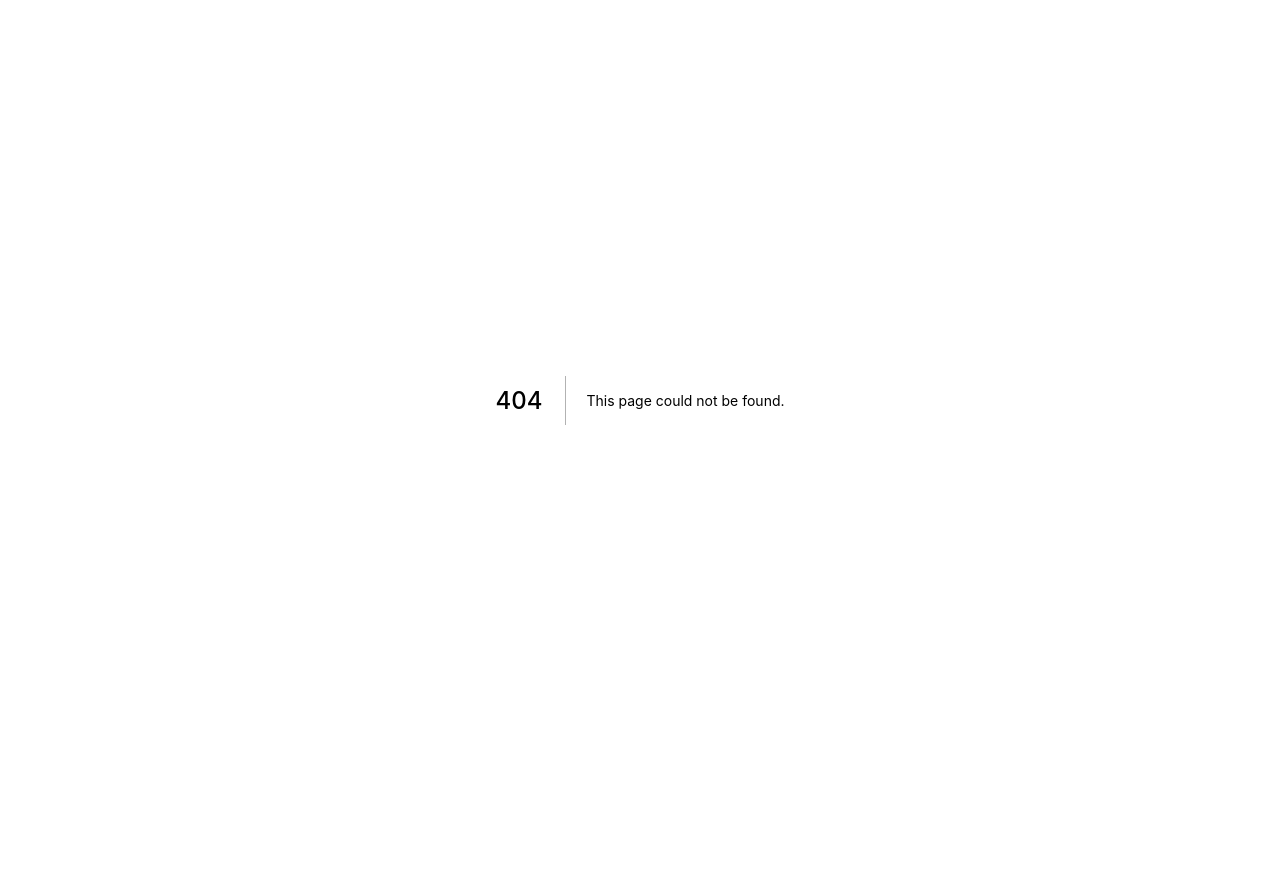
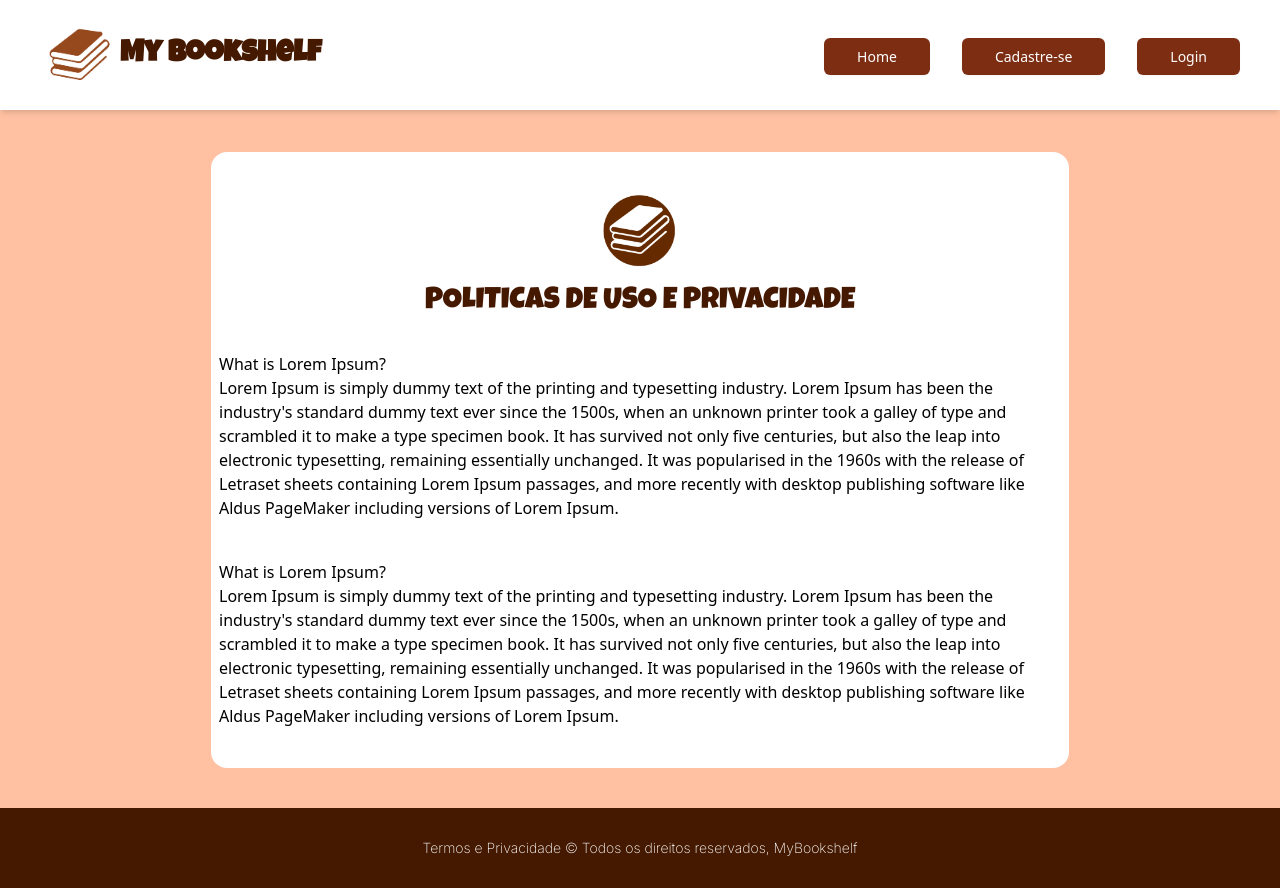
Before and after one commit to Calteryeker/my-bookshelf, a Next.js app in the folder frontend/: page /privacy in a window 1280 px wide. Before the commit this address had no page. Before the commit the page ends 800 px from the top, so only its background shows below. Built offline with nearby package versions, Linux system fonts and the light colour scheme; a web font is replaced by a local one.

Commit message:
Finished privacy politics page

```diff
--- a/frontend/src/components/Footer.js
+++ b/frontend/src/components/Footer.js
@@ -1,9 +1,9 @@
 const Footer = () => {
     return (
         <div className="flex items-center justify-around bg-brow_pod-1 h-20 ">
-            <p className="text-white text-sm text-center font-inter"><u>Termos e Privacidade</u> © Todos os direitos reservados, MyBookshelf</p>
+            <p className="text-white text-sm text-center font-inter"><a className="hover:underline" href="/privacy">Termos e Privacidade</a> © Todos os direitos reservados, MyBookshelf</p>
         </div>
-     );
+    );
 }
 
 export default Footer;
--- /dev/null
+++ b/frontend/src/pages/privacy.js
@@ -0,0 +1,31 @@
+import Head from "next/head";
+import Navbar from "../components/Navbar";
+import Footer from "../components/Footer";
+
+export default function Privacy() {
+    return (
+        <div className="pt-28 flex flex-col justify-between bg-romantic-1 min-h-screen ">
+            <Head>
+                <title>MyBookshelf | Termos</title>
+                <link rel="icon" href="/logo.png" />
+            </Head>
+            <Navbar bgColor={`white`} tittleColor={`brow_pod-1`} />
+            <div className="flex flex-col items-center my-10 bg-white rounded-2xl mx-auto w-96 pb-10 md_c:w-[858px] md_c:mx-auto">
+                <img src="/images/logo_bg_brow.png" className="mx-auto mt-10" width={80} height={80} />
+                <h2 className="font-luck text-brow_pod-1 text-center text-3xl my-4">POLITICAS DE USO E PRIVACIDADE</h2>
+                <div className="text-left mx-2 mt-4">
+                    <h3>What is Lorem Ipsum?</h3>
+                    <p>
+                        Lorem Ipsum is simply dummy text of the printing and typesetting industry. Lorem Ipsum has been the industry's standard dummy text ever since the 1500s, when an unknown printer took a galley of type and scrambled it to make a type specimen book. It has survived not only five centuries, but also the leap into electronic typesetting, remaining essentially unchanged. It was popularised in the 1960s with the release of Letraset sheets containing Lorem Ipsum passages, and more recently with desktop publishing software like Aldus PageMaker including versions of Lorem Ipsum.
+                    </p>
+                    <h3 className="mt-10">What is Lorem Ipsum?</h3>
+                    <p>
+                        Lorem Ipsum is simply dummy text of the printing and typesetting industry. Lorem Ipsum has been the industry's standard dummy text ever since the 1500s, when an unknown printer took a galley of type and scrambled it to make a type specimen book. It has survived not only five centuries, but also the leap into electronic typesetting, remaining essentially unchanged. It was popularised in the 1960s with the release of Letraset sheets containing Lorem Ipsum passages, and more recently with desktop publishing software like Aldus PageMaker including versions of Lorem Ipsum.
+                    </p>
+                </div>
+            </div>
+
+            <Footer />
+        </div>
+    );
+}
```
